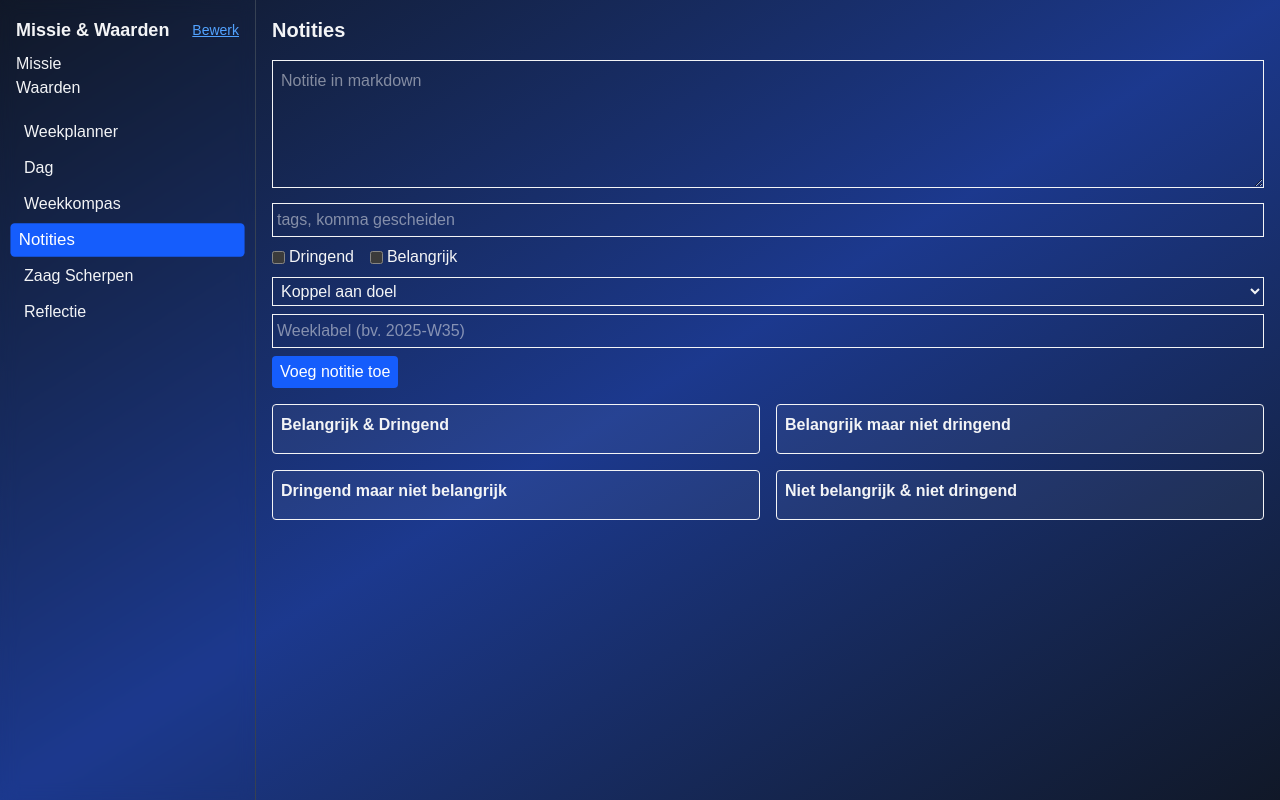
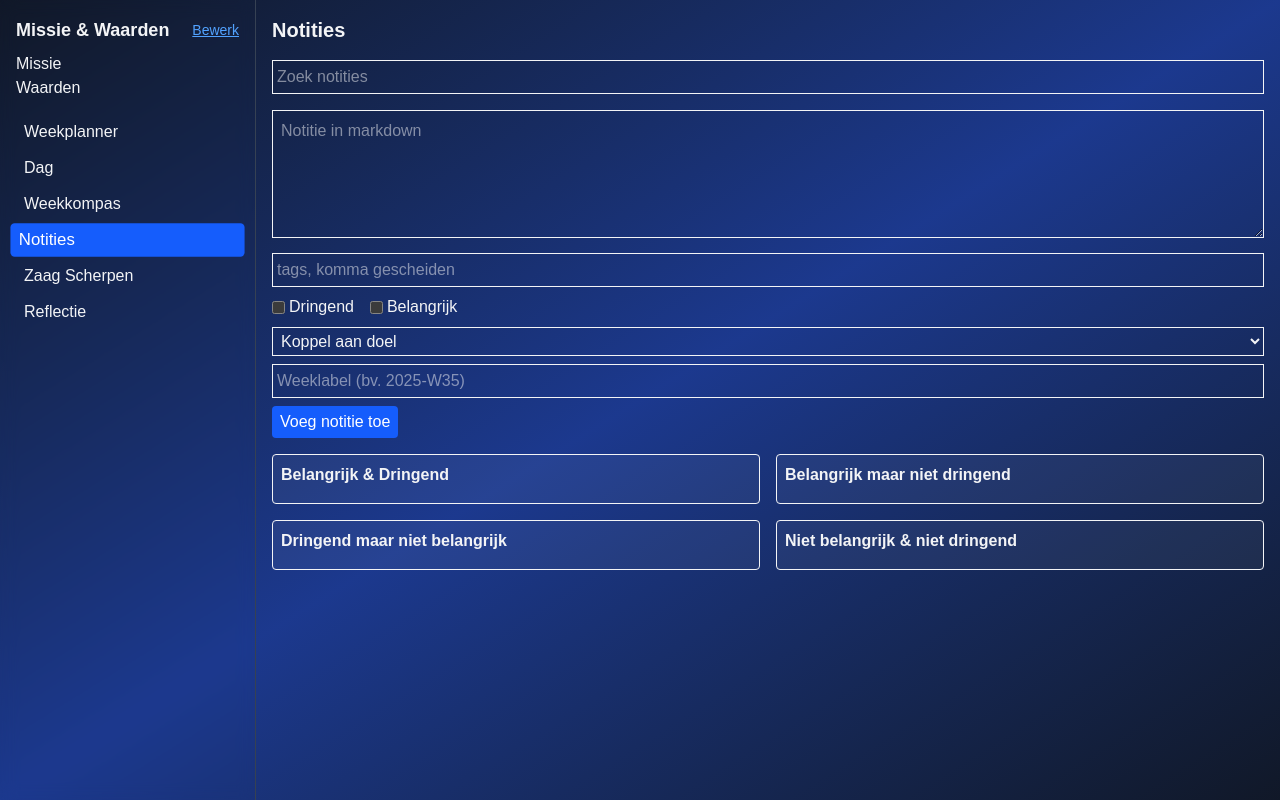
Before and after one commit to MichaelRedant/HabitFlow, a React (Vite) app: page / in a window 1280 px wide. Both pictures are taken after a click on the button "Notities". Built offline with nearby package versions, Linux system fonts and the light colour scheme.

Commit message:
feat: voeg zoekfunctie voor notities toe

```diff
--- a/src/components/Notes.tsx
+++ b/src/components/Notes.tsx
@@ -13,6 +13,7 @@ export default function Notes() {
   const [tags, setTags] = useState('');
   const [linkedGoalId, setLinkedGoalId] = useState('');
   const [week, setWeek] = useState('');
+  const [search, setSearch] = useState('');
 
   const [urgent, setUrgent] = useState(false);
   const [important, setImportant] = useState(false);
@@ -68,11 +69,25 @@ export default function Notes() {
     setImportant(false);
   };
 
-  const filteredNotes = useMemo(() => state.notes, [state.notes]);
+  const filteredNotes = useMemo(() => {
+    if (!search.trim()) return state.notes;
+    const q = search.toLowerCase();
+    return state.notes.filter((n) => {
+      const text = [n.content, n.summary, n.tags.join(' ')].join(' ').toLowerCase();
+      return text.includes(q);
+    });
+  }, [state.notes, search]);
 
   return (
     <div className="space-y-4" aria-label="notities sectie">
       <h2 className="text-xl font-semibold">Notities</h2>
+      <input
+        className="border p-1 w-full"
+        placeholder="Zoek notities"
+        value={search}
+        onChange={(e) => setSearch(e.target.value)}
+        aria-label="zoek notities"
+      />
 
       <div className="space-y-2">
         <textarea
```
